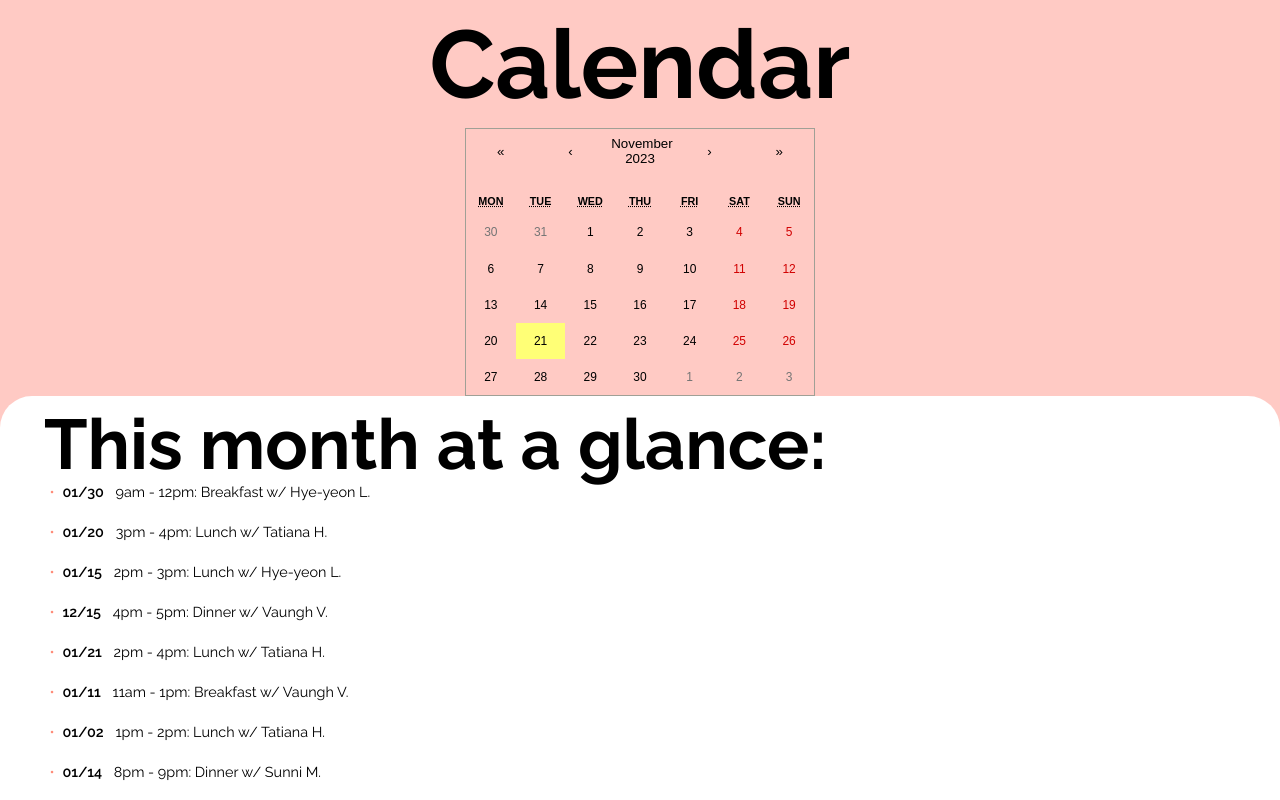
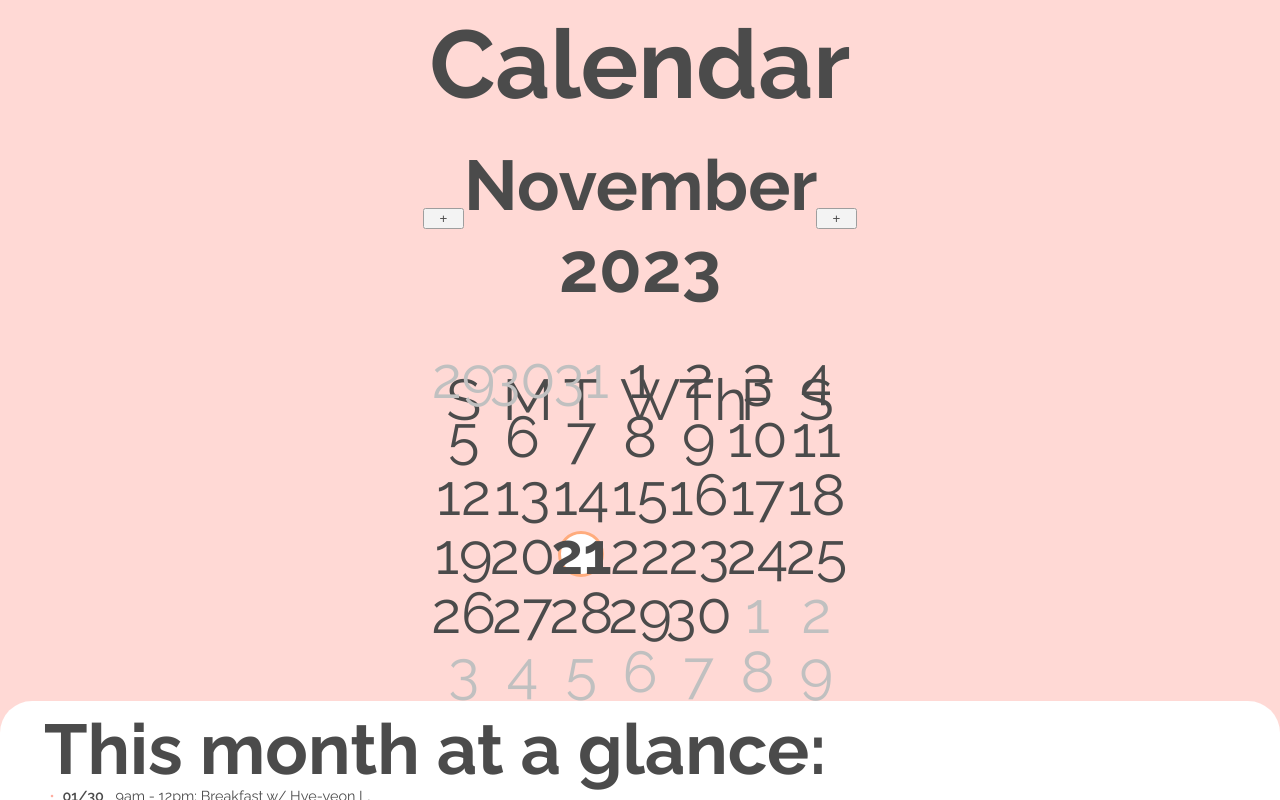
Before and after one commit to anotruong/pear, a React (Create React App) app in the folder client/: page / in a window 1280 px wide. Built offline with nearby package versions, Linux system fonts and the light colour scheme.

Commit message:
added basic calendar

```diff
--- /dev/null
+++ b/client/src/components/calendar/calendar-days.js
@@ -0,0 +1,114 @@
+import React from 'react';
+
+function CalendarDays(props) {
+  let firstDayOfMonth = new Date(props.day.getFullYear(), props.day.getMonth(), 1);
+  let weekdayOfFirstDay = firstDayOfMonth.getDay();
+  let currentDays = [];
+
+
+  for (let day = 0; day < 42; day++) {
+    if (day === 0 && weekdayOfFirstDay === 0) {
+      firstDayOfMonth.setDate(firstDayOfMonth.getDate() - 7);
+    } else if (day === 0) {
+      firstDayOfMonth.setDate(firstDayOfMonth.getDate() + (day - weekdayOfFirstDay));
+    } else {
+      firstDayOfMonth.setDate(firstDayOfMonth.getDate() + 1);
+    }
+
+    let calendarDay = {
+      currentMonth: (firstDayOfMonth.getMonth() === props.day.getMonth()),
+      date: (new Date(firstDayOfMonth)),
+      month: firstDayOfMonth.getMonth(),
+      number: firstDayOfMonth.getDate(),
+      selected: (firstDayOfMonth.toDateString() === props.day.toDateString()),
+      year: firstDayOfMonth.getFullYear()
+    }
+
+    currentDays.push(calendarDay);
+    // console.log(calendarDay)
+
+  }
+
+  // console.log(calendarDay)
+  /* Create a function that would insert a break in the line of divs.
+      Options:
+        - Create 6 variables pointed to 6 empty arrays.
+        - Push the div into a new array when the length of the previous array reaches 7.
+      ALGO:
+        START array
+        DECLARE 6 variables 'week#' that points to empty arrays;
+        SORT the array into a variable that's length is less then 7.
+        END 6 variables
+
+  */
+
+
+  let week1 = [];
+  let week2 = [];
+  let week3 = [];
+  let week4 = [];
+  let week5 = [];
+  let week6 = [];
+
+  currentDays.map((day) => {
+    let divDay =  <div className={"calendar-day" + (day.currentMonth ? " current" : "") + (day.selected ? " selected" : "")}
+          onClick={() => props.changeCurrentDay(day)}>
+      <p>{day.number}</p>
+      </div>;
+
+    if (week1.length !== 7) {
+      week1.push(divDay)
+    } else if (week2.length !== 7) {
+      week2.push(divDay)
+    } else if (week3.length !== 7) {
+      week3.push(divDay)
+    } else if(week4.length !== 7) {
+      week4.push(divDay)
+    } else if(week5.length !== 7) {
+      week5.push(divDay)
+    } else {
+      week6.push(divDay)
+    }
+    // <div className={"calendar-day" + (day.currentMonth ? " current" : "") + (day.selected ? " selected" : "")}
+    //       onClick={() => props.changeCurrentDay(day)}>
+    //   <p>{day.number}</p>
+    //   </div>
+    })
+
+  return (
+    <div className="table-content">
+      {/* {
+        currentDays.map((day, idx) => {
+          return (
+            <>
+              <div className={"calendar-day" + (day.currentMonth ? " current" : "") + (day.selected ? " selected" : "")}
+                    onClick={() => props.changeCurrentDay(day)}>
+                <p>{day.number}</p>
+              </div>
+            </>
+          )
+        })
+      } */}
+      <div className="week">
+        {week1}
+      </div>
+      <div className="week">
+        {week2}
+      </div>
+      <div className="week">
+        {week3}
+      </div>
+      <div className="week">
+        {week4}
+      </div>
+      <div className="week">
+        {week5}
+      </div>
+      <div className="week">
+        {week6}
+      </div>
+    </div>
+  )
+}
+
+export default CalendarDays;
--- /dev/null
+++ b/client/src/components/calendar/calendar.js
@@ -0,0 +1,42 @@
+import React, { Component, useState } from 'react';
+import CalendarDays from './calendar-days';
+import '../stylesheets/calendar.css';
+
+const Calendar = () => {
+  const [ currentDay, setCurrentDay] = useState(new Date());
+  const weekdays = ['S', 'M', 'T', 'W', 'Th', 'F', 'S'];
+  const months = ['January', 'February', 'March', 'April', 'May', 'June',
+  'July', 'August', 'September', 'October', 'November', 'December'];
+
+  return (
+
+    <div className="calendar">
+      <div className="calendar-header">
+        <h2>
+          {/* {months[currentDay.getMonth()]} {currentDay.getFullYear()} */}
+          Calendar
+        </h2>
+        <div id="monthHandler">
+          <button className='monthHandler-btn'>+</button>
+          <h3>{months[currentDay.getMonth()]} {currentDay.getFullYear()}</h3>
+          <button className='monthHandler-btn'>+</button>
+        </div>
+      </div>
+      <div className="calendar-body">
+        <div className="table-header">
+          {
+            weekdays.map((weekday) => {
+              return <div className="weekday"><p>{weekday}</p></div>
+            })
+          }
+        </div>
+        <CalendarDays
+          day={currentDay}
+          // changeCurrentDay={this.changeCurrentDay}
+        />
+      </div>
+    </div>
+  )
+};
+
+export default Calendar;
--- /dev/null
+++ b/client/src/components/stylesheets/calendar.css
@@ -0,0 +1,113 @@
+.App{
+  opacity: 0.7;
+  background: var(--pear-gradient, linear-gradient(180deg, rgba(255, 138, 122, 0.66) 0%, rgba(255, 116, 116, 0.40) 34.9%, rgba(255, 124, 83, 0.17) 100%));
+}
+.calendar {
+  /* width: 900px;
+  height: 600px; */
+  display: flex;
+  flex-direction: column;
+  align-items: center;
+}
+
+.calendar-header {
+  /* height: 100px; */
+  /* width: 100%; */
+  display: flex;
+  align-items: center;
+  flex-direction: column;
+  width: 75%;
+}
+
+.calendar-body {
+  /* width: 100%; */
+  flex-grow: 1;
+  display: flex;
+  flex-direction: column;
+  width: fit-content;
+}
+
+.table-header {
+  /* height: 100px; */
+  width: 100%;
+  display: flex;
+  align-items: center;
+  justify-content: space-around;
+}
+
+#monthHandler {
+  display: flex;
+  flex-direction: row;
+  align-items: center;
+  justify-content: space-between;
+  width: 100%;
+}
+
+button.monthHander-btn {
+  width: 17%;
+}
+
+.weekday {
+  /* width: 100px; */
+  width: 2.5rem;
+  height: 2.5rem;
+  text-align: center;
+}
+
+.table-content {
+  width: 100%;
+  flex-grow: 1;
+  display: flex;
+  flex-wrap: wrap;
+  justify-content: center;
+  box-sizing: border-box;
+  flex-direction: column;
+  align-content: center;
+}
+
+.calendar-day {
+  margin: .4rem;
+  border: .2rem solid transparent;
+  border-radius: 2rem;
+  /* text-align: center; */
+  /* align-self: center; */
+  display: flex;
+  justify-content: center;
+  align-items: center;
+  width: 2.5rem;
+  height: 2.5rem;
+}
+
+.calendar-day:hover {
+  background-color: rgba(0,0,0,.10);
+}
+
+.calendar-day p {
+  /* position: absolute;
+  right: 10px; */
+  color: #a6a6a6;
+}
+
+.current p {
+  color: #000000;
+
+}
+
+.selected p {
+  /* color: #cc0000; */
+  font-weight: bold;
+
+}
+
+.calendar-day.current.selected {
+  background-color: white;
+  border: .2rem solid #FF8947;
+}
+
+.week {
+  display: flex;
+  flex-direction: row;
+  justify-content: center;
+  align-items: center;
+  align-content: center;
+}
--- a/client/src/pages/calendarPage.js
+++ b/client/src/pages/calendarPage.js
@@ -1,5 +1,6 @@
 import React from 'react';
-import Calendar from 'react-calendar';
+// import Calendar from 'react-calendar';
+import Calendar from '../components/calendar/calendar';
 import NaviBar from '../components/naviBar';
 
 import 'react-calendar/dist/Calendar.css';
@@ -8,12 +9,26 @@ import MonthlyNotes from '../components/monthlyNotes';
 
 const CalendarPage = () => {
 
+  /*
+    Libraries:
+      react-datetime-picker
+
+        - allows the uesr to choose dates which we can then push to google cal api,
+        - use 'useState(new Date())' to set and update date chosen when creating a new event
+
+    Framework:
+      Supabase
+        - BaaS alternative to Firebase (google)
+        - an all in one backend framework that implements a clean architecture for routing, to databases, to front end.
+        - Doesn't force the use to use a specific technology (aws, googlecloud etc... )
+
+   */
 
   return (
     <div id='calendarPage-container'>
       <div id='calendarPage-flex'>
         <div className='cal-container'>
-          <h2>Calendar</h2>
+          {/* <h2>Calendar</h2> */}
           <Calendar />
         </div>
         <MonthlyNotes />
```
